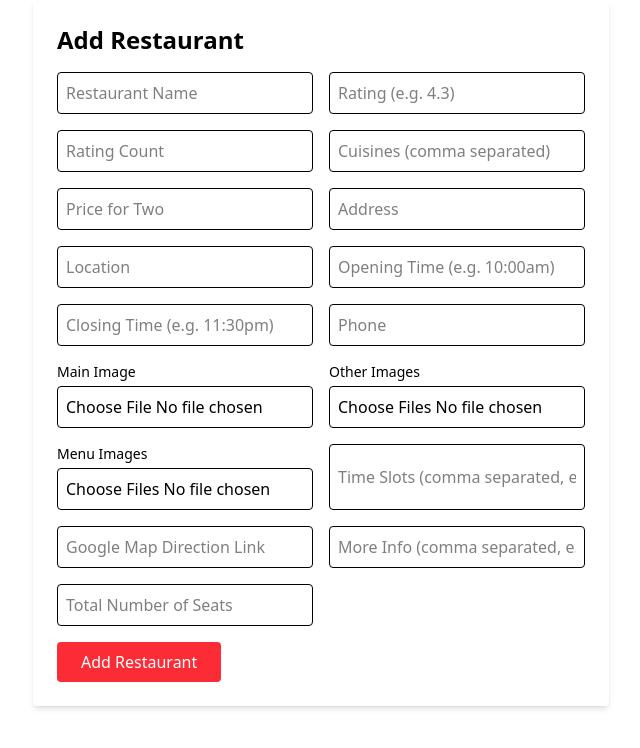
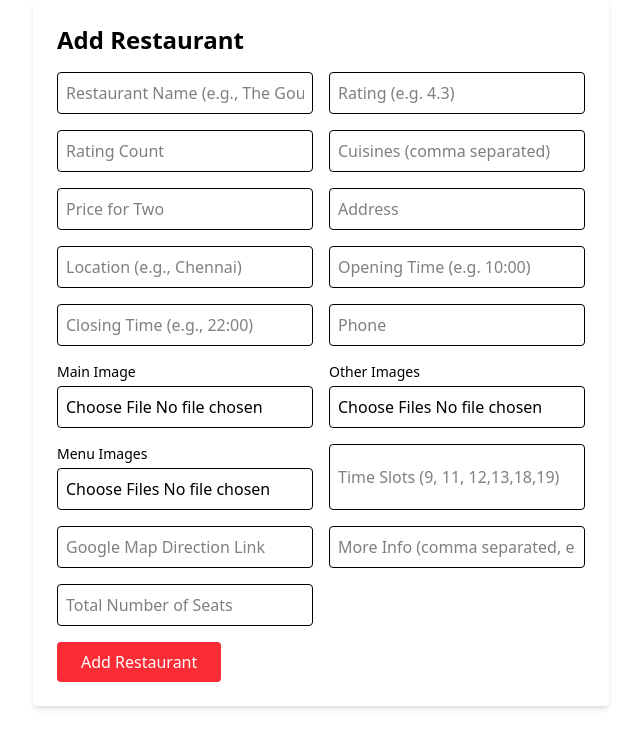
Before and after one commit to Karthikeyan-N-FSD/Restaurant-Reservation-and-Review-Platform-Client-Code, a React (Vite) app: page /add-restaurant in a window 1280 px wide. Shown: the top 748 px of the page, without its empty margins (319-959 px from the left). Built offline with nearby package versions, Linux system fonts and the light colour scheme.

Commit message:
add place holder

```diff
--- a/src/AddRestaurantForm.jsx
+++ b/src/AddRestaurantForm.jsx
@@ -118,7 +118,7 @@ export default function AddRestaurantForm({ onSuccess }) {
           name="name"
           value={form.name}
           onChange={handleChange}
-          placeholder="Restaurant Name"
+          placeholder="Restaurant Name (e.g., The Gourmet Spot)"
           required
           className="border p-2 rounded"
         />
@@ -174,7 +174,7 @@ export default function AddRestaurantForm({ onSuccess }) {
           name="location"
           value={form.location}
           onChange={handleChange}
-          placeholder="Location"
+          placeholder="Location (e.g., Chennai)"
           required
           className="border p-2 rounded"
         />
@@ -182,7 +182,7 @@ export default function AddRestaurantForm({ onSuccess }) {
           name="openingTime"
           value={form.openingTime}
           onChange={handleChange}
-          placeholder="Opening Time (e.g. 10:00am)"
+          placeholder="Opening Time (e.g. 10:00)"
           required
           className="border p-2 rounded"
         />
@@ -190,7 +190,7 @@ export default function AddRestaurantForm({ onSuccess }) {
           name="closingTime"
           value={form.closingTime}
           onChange={handleChange}
-          placeholder="Closing Time (e.g. 11:30pm)"
+          placeholder="Closing Time (e.g., 22:00)"
           required
           className="border p-2 rounded"
         />
@@ -238,7 +238,7 @@ export default function AddRestaurantForm({ onSuccess }) {
           name="timeSlots"
           value={form.timeSlots}
           onChange={handleChange}
-          placeholder="Time Slots (comma separated, e.g. 9,10,12,13,19,20)"
+          placeholder="Time Slots (9, 11, 12,13,18,19)"
           className="border p-2 rounded"
         />
         <input
```
